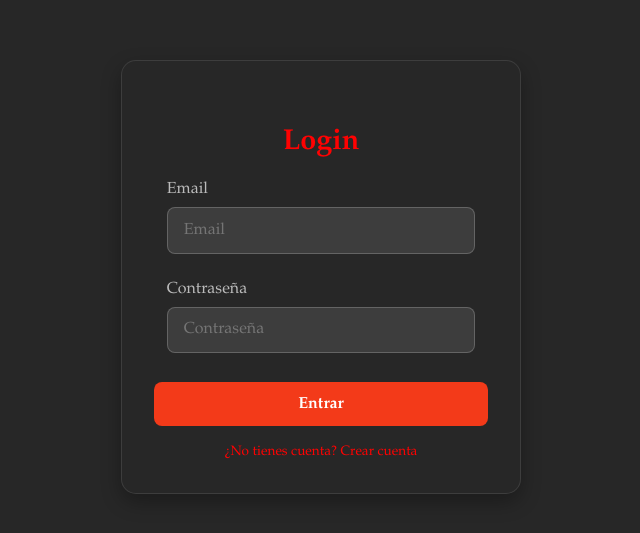
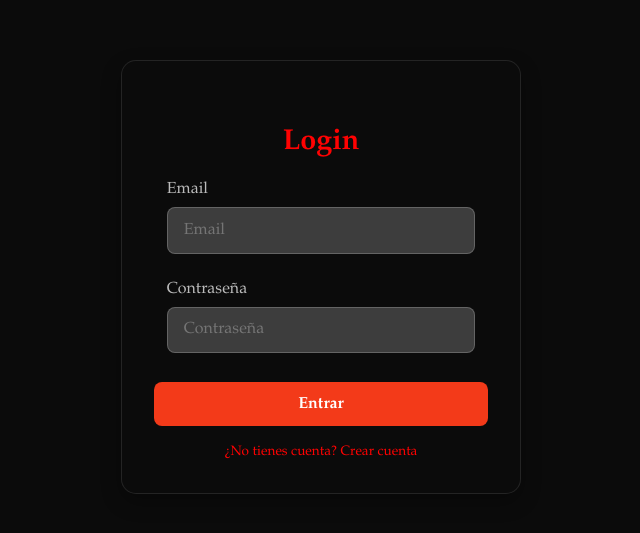
Before and after one commit to Erika9306/FinalProyectFullStack, a React (Vite) app in the folder Frontend/: page /login in a window 1280 px wide. Shown: the part 123-656 px from the top of the page, without its empty margins (319-959 px from the left). Built offline with nearby package versions, Linux system fonts and the light colour scheme.

Commit message:
global text color

```diff
--- a/Frontend/src/index.css
+++ b/Frontend/src/index.css
@@ -2,7 +2,7 @@
     --primary-color: #3d3d3d;
     --secondary-color: #bbbbbb;
     --main-color: #ff0202;
-    --text-color: #272727;
+    --text-color: #0b0b0b;
     --background-color-user: #050505;
     --background-color-admin: #dfdfdfe8;
     --font-style: "Book Antiqua", serif;
```
